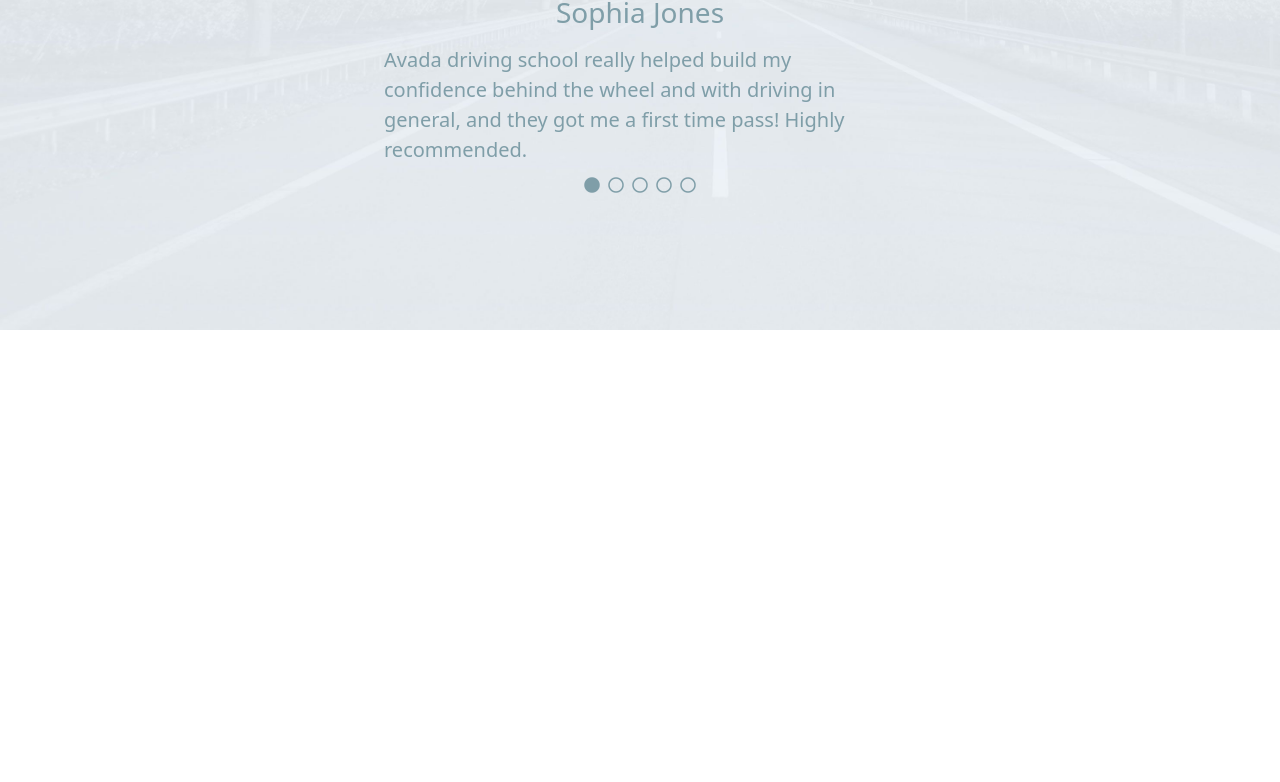
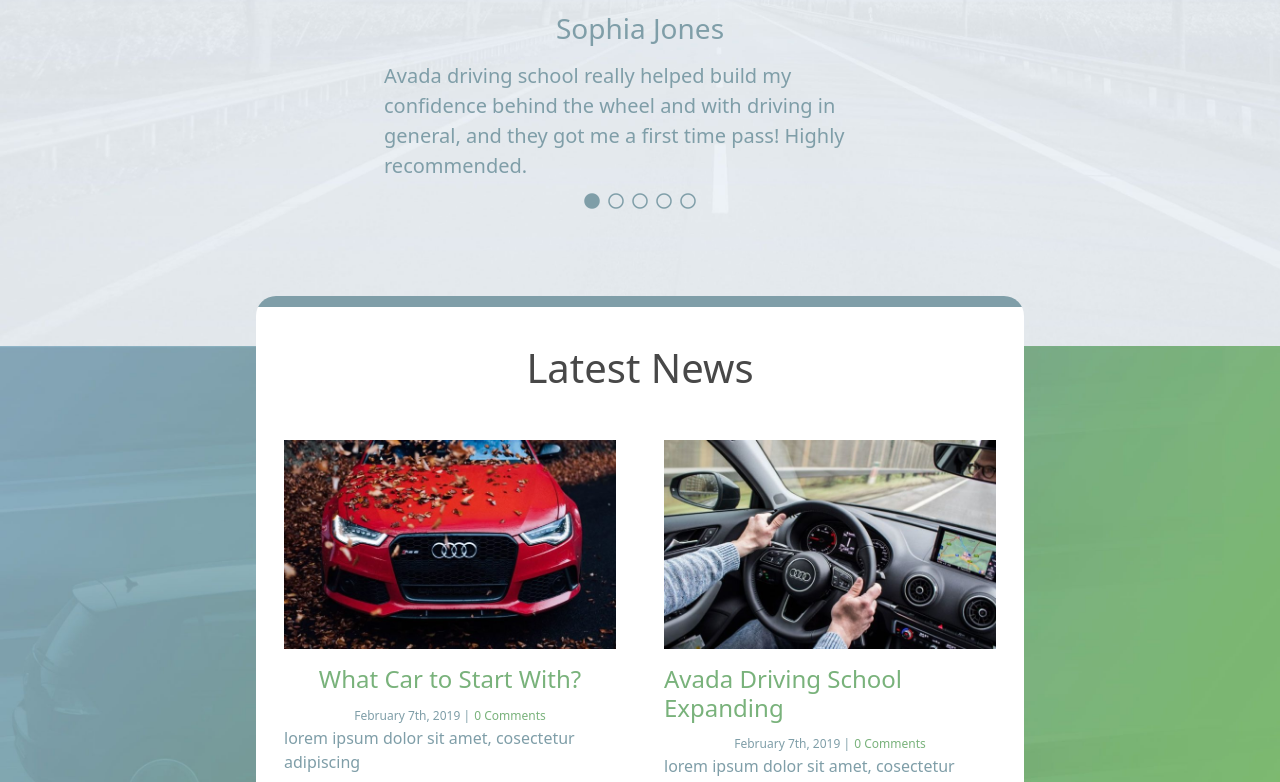
Before and after one commit to Simichus/proj-html-vuejs, a Vue app: page / in a window 1280 px wide. Shown: the part 3591-4373 px from the top of the page. Before the commit the page ends 3921 px from the top, so only its background shows below. Built offline with nearby package versions, Linux system fonts and the light colour scheme.

Commit message:
Completato Main

```diff
--- a/src/components/Button.vue
+++ b/src/components/Button.vue
@@ -1,11 +1,11 @@
 <template>
-  <a href="#" class="fs-5">{{text}}</a>
+  <a :style="`width:${width};`" href="#" class="fs-5">{{text}}</a>
 </template>
 
 <script>
 export default {
     name:'Button',
-    props:['text']
+    props:['text', 'width']
 }
 </script>
 
@@ -13,6 +13,7 @@
 @import '@/scss/_vars.scss';
 
 a{
+    display: inline-block;
     color: $white;
     padding: 6px 13px;
     background-color: $secondary-color;
--- /dev/null
+++ b/src/components/LatestNews.vue
@@ -0,0 +1,74 @@
+<template>
+  <div class="latest-news d-flex justify-content-center">
+      <div class="news-container">
+          <div class="container  pt-5">
+              <h1 class="text-center">Latest News</h1>
+              <div class="row mt-5 pb-5 gx-3">
+                  <div v-for="news in totalNews" :key="news.title" class="col-6"><NewsCard :news="news"/></div>
+              </div>
+          </div>
+    <img src="@/assets/img/latestnews-bottom-1200x105.png" alt="">
+      </div>
+  </div>
+</template>
+
+<script>
+import NewsCard from './NewsCard.vue'
+
+export default {
+    name:'LatestNews',
+    components:{
+        NewsCard
+    },
+    data(){
+        return{
+            totalNews:[
+                {
+                title:'What Car to Start With?',
+                text:'lorem ipsum dolor sit amet, cosectetur adipiscing',
+                imgPath: require('@/assets/img/blog-choosecar-700x441.jpg'),
+                date:'February 7th, 2019',
+                comments: 0
+
+            },
+                {
+                title:'Avada Driving School Expanding',
+                text:'lorem ipsum dolor sit amet, cosectetur adipiscing',
+                imgPath: require('@/assets/img/blogpost-10and2-700x441.jpg'),
+                date:'February 7th, 2019',
+                comments: 0
+
+            },
+            ]
+        }
+    }
+}
+</script>
+
+<style lang="scss" scoped>
+@import '@/scss/_vars.scss';
+
+.latest-news{
+    background-image: url('../assets/img/latestnews-background.jpg');
+    background-size: cover;
+}
+.news-container{
+    position: relative;
+    top: -50px;
+    width: 60%;
+
+    div.container{
+        background-image: linear-gradient(to bottom, $gumbo, $gumbo 2%, $white 2%, $white 98%);
+        border-radius: 20px 20px 0 0;
+    }
+
+    h1{
+        color: $main-color;
+    }
+
+    img{
+        width: 100%;
+    }
+
+}
+</style>
--- a/src/components/Main.vue
+++ b/src/components/Main.vue
@@ -24,6 +24,8 @@
       <Rates/>
       <Istructors/>
       <Testimonials :testimonials="testimonials"/>
+      <LatestNews/>
+      <NewsLetter/>
   </main>
 </template>
 
@@ -34,6 +36,8 @@
 import Rates from "@/components/Rates.vue";
 import Istructors from "@/components/Istructors.vue";
 import Testimonials from "@/components/Testimonials.vue";
+import LatestNews from "@/components/LatestNews.vue";
+import NewsLetter from "@/components/NewsLetter.vue";
 export default {
 name: 'Main',
 components:{
@@ -42,7 +46,9 @@
     Courses,
     Rates,
     Istructors,
-    Testimonials
+    Testimonials,
+    LatestNews,
+    NewsLetter
 },
 data(){
     return{
--- /dev/null
+++ b/src/components/NewsCard.vue
@@ -0,0 +1,41 @@
+<template>
+  <div class="px-3 d-flex flex-column justify-content-center align-items-center">
+      <img :src="news.imgPath" alt="">
+      <h1 class="fs-4 mt-3">{{news.title}}</h1>
+      <div>
+          <span class="date">{{news.date}} |</span> <span class="comments">{{news.comments}} Comments</span>
+      </div>
+      <div class="text">{{news.text}}</div>
+  </div>
+</template>
+
+<script>
+export default {
+name:'NewsCard',
+props:['news']
+}
+</script>
+
+<style lang="scss" scoped>
+@import '@/scss/_vars.scss';
+
+img{
+    width: 100%;
+}
+
+h1{
+    color: $secondary-color;
+}
+
+.date, .text{
+    color: $gumbo;
+}
+
+.comments{
+    color: $secondary-color;
+}
+
+span{
+    font-size: 12px;
+}
+</style>
--- /dev/null
+++ b/src/components/NewsLetter.vue
@@ -0,0 +1,46 @@
+<template>
+  <div class="news-letter d-flex justify-content-center align-items-center">
+      <div class="col-4 text-center">
+          <h1 class="fs-3 mb-4">Sign up to our Newsletter</h1>
+      <form>
+          <input type="text" class="w-100 mb-5">
+          <Button text="Subscribe" width="100%"/>
+      </form>
+          <div class="mt-3 data-info">(We do not share your data with anybody, and only use it for intended purpose)</div>
+      </div>
+  </div>
+</template>
+
+<script>
+import Button from './Button.vue'
+export default {
+name:'NewsLetter',
+components:{
+    Button
+}
+}
+</script>
+
+<style lang="scss" scoped>
+@import '@/scss/_vars.scss';
+
+.news-letter{
+    background-image: url('../assets/img/newsletter_background.jpg');
+    min-height: 400px;
+    background-size: cover;
+}
+
+h1{
+    color: $main-color;
+}
+
+input{
+    height: 2.5rem;
+    text-indent: 1rem;
+}
+
+.data-info{
+    font-size: 12px;
+    color: $gumbo;
+}
+</style>
```
